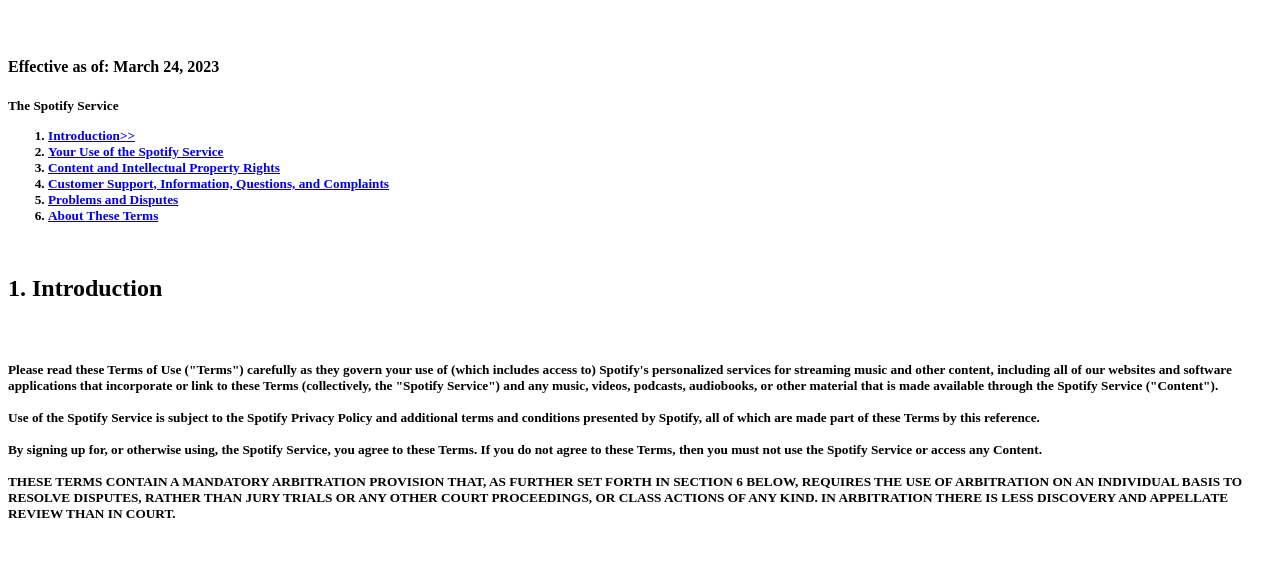
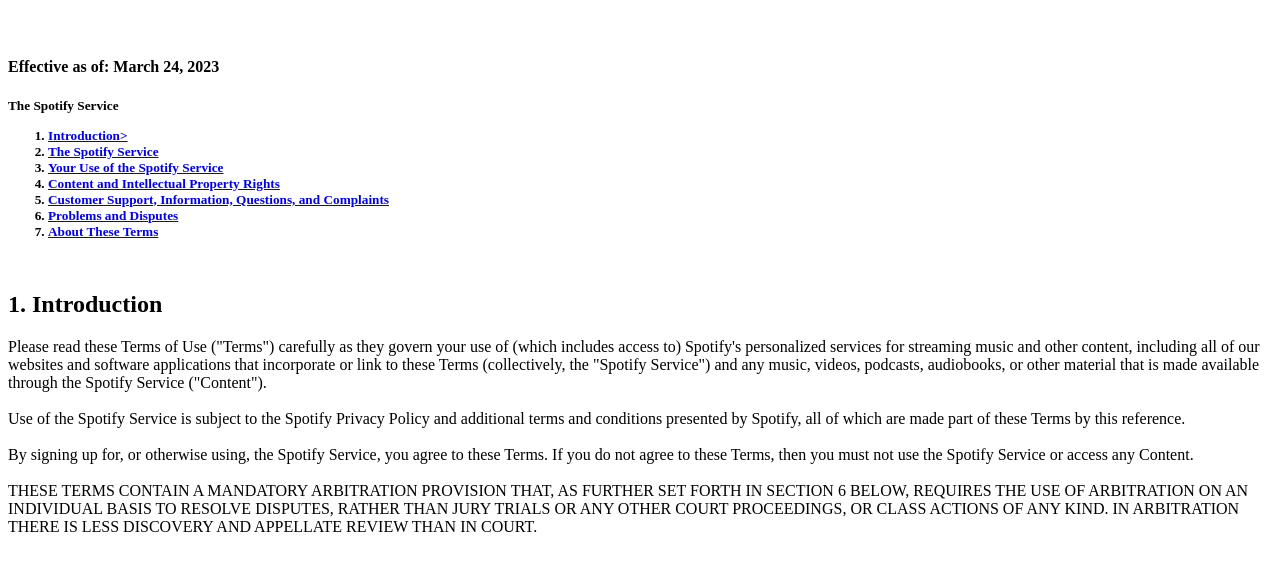
Before and after one commit to JesiRei333/clase1, a plain HTML site: page index.html in a window 1280 px wide. Shown: the part 61-632 px from the top of the page. Drawn offline with Linux system fonts and the light colour scheme.

Commit message:
add parrafo

```diff
--- a/index.html
+++ b/index.html
@@ -24,9 +24,10 @@
 The Spotify Service
 
 <ol>
-   <li><a href="#"> Introduction>> </li>
+   <li><a href="#"> Introduction> </li>
+   <li><a href="#"> The Spotify Service</li>
    <li><a href="#"> Your Use of the Spotify Service </a></li>
-   <li> <a href="#">  Content and Intellectual Property Rights</a></li>
+   <li> <a href="#"> Content and Intellectual Property Rights</a></li>
    <li><a href="#">Customer Support, Information, Questions, and Complaints</a></li>
    <li><a href="#"> Problems and Disputes</a></li>
    <li> <a href="#"> About These Terms</a></li>
@@ -43,8 +44,8 @@ The Spotify Service
     <h2>
         1. Introduction
     </h2>
-    <br>
-    <h5>
+
+    <p>
         Please read these Terms of Use ("Terms") carefully as they govern your use of (which includes access to) Spotify's personalized services for streaming music and other content, including all of our websites and software applications that incorporate or link to these Terms (collectively, the "Spotify Service") and any music, videos, podcasts, audiobooks, or other material that is made available through the Spotify Service ("Content").
         <br/><br/>
         Use of the Spotify Service is subject to the Spotify Privacy Policy and additional terms and conditions presented by Spotify, all of which are made part of these Terms by this reference.
@@ -53,7 +54,7 @@ The Spotify Service
         <br/><br/>
         THESE TERMS CONTAIN A MANDATORY ARBITRATION PROVISION THAT, AS FURTHER SET FORTH IN SECTION 6 BELOW, REQUIRES THE USE OF ARBITRATION ON AN INDIVIDUAL BASIS TO RESOLVE DISPUTES, RATHER THAN JURY TRIALS OR ANY OTHER COURT PROCEEDINGS, OR CLASS ACTIONS OF ANY KIND. IN ARBITRATION THERE IS LESS DISCOVERY AND APPELLATE REVIEW THAN IN COURT.
 
-    </h5>
+    </p>
 </body>
 
        </html>
```
